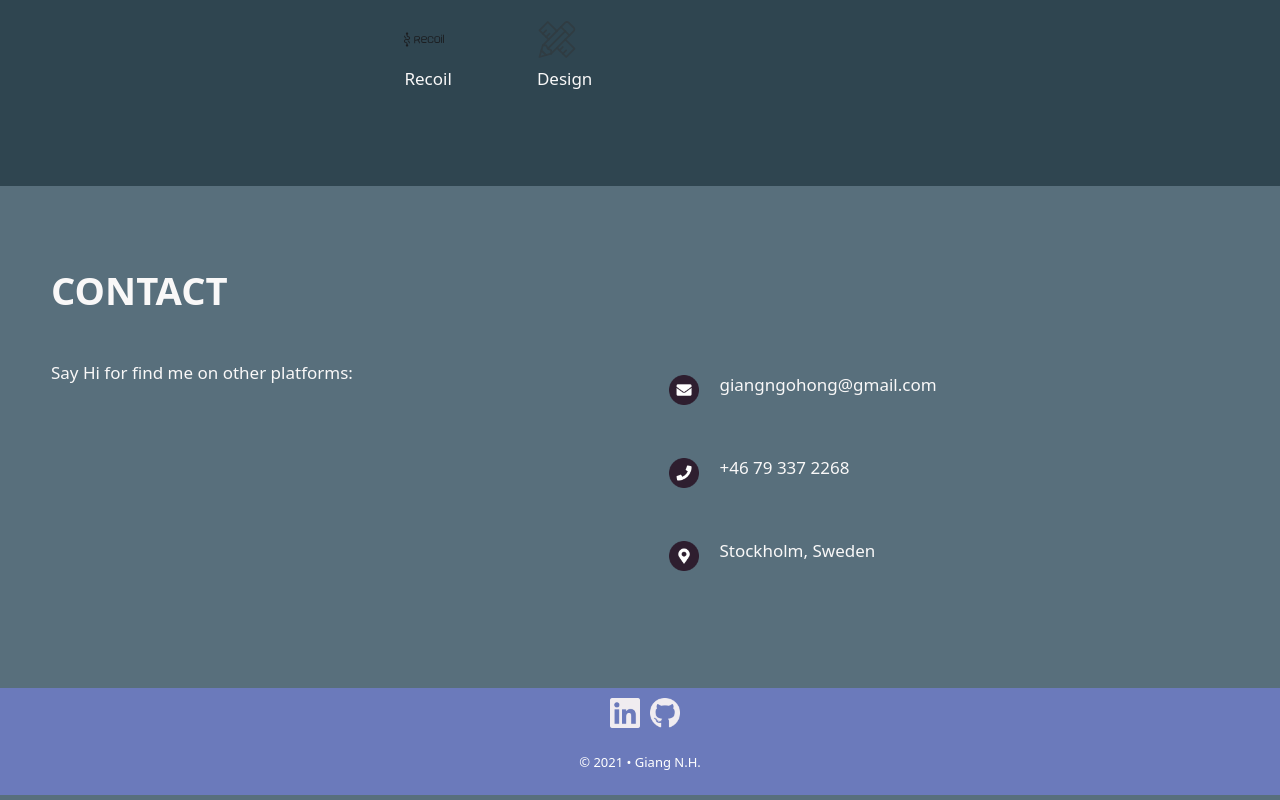
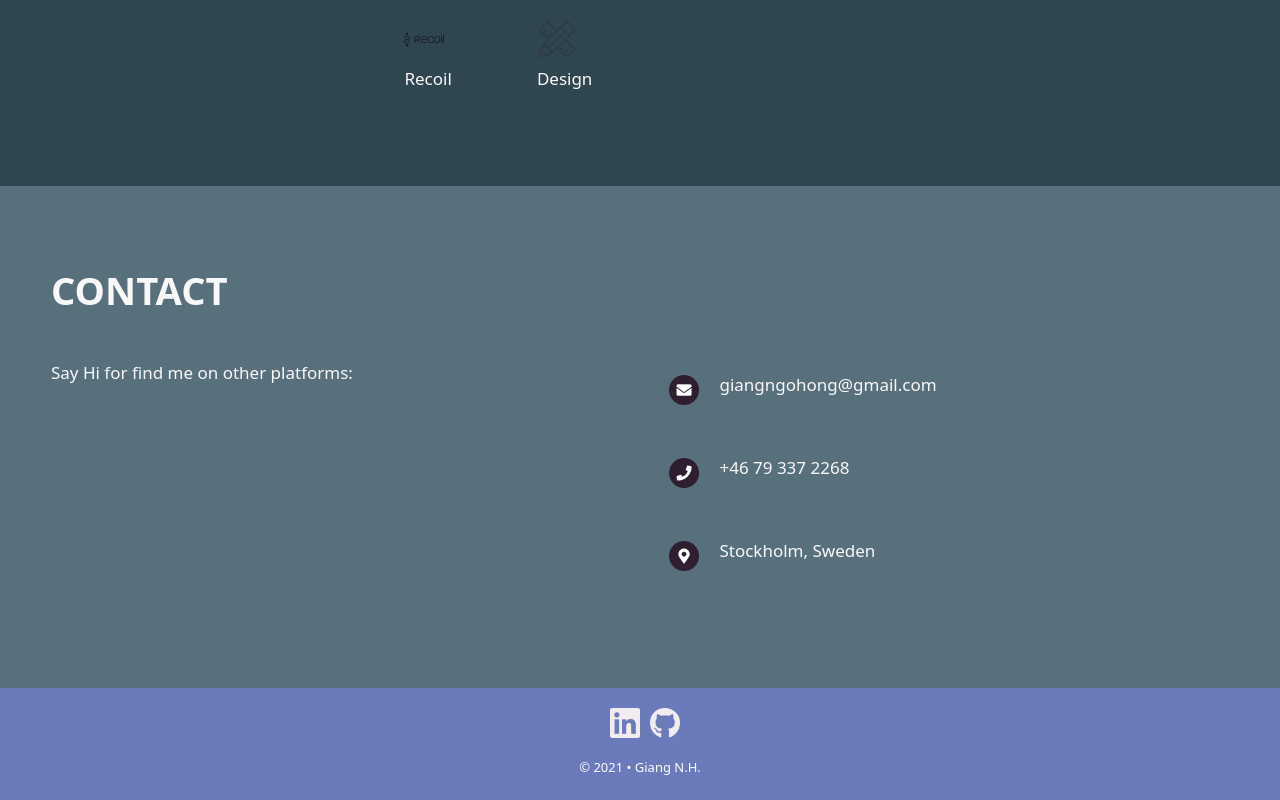
Before and after one commit to nh-g/portfolio-in-react, a React (Create React App) app: page / in a window 1280 px wide. Shown: the part 2653-3453 px from the top of the page. Built offline with nearby package versions, Linux system fonts and the light colour scheme.

Commit message:
align icons center

```diff
--- a/src/styles/components/_footer.scss
+++ b/src/styles/components/_footer.scss
@@ -5,10 +5,14 @@ footer{
     bottom: 0;
     display: grid;
     justify-items: center;
+    align-items: center;
 }
 .footer img{
     width: 30px;
     height: 30px;
+    line-height: 30px;
+    vertical-align: middle;
+
 }
 .footer p{
     margin-bottom: 20px;
@@ -23,7 +27,7 @@ footer{
     align-items: center;
     text-align: center;
     padding: 0;
-    margin-top: 10px;
+    margin-top: 20px;
 }
 
 .footer li{
```
